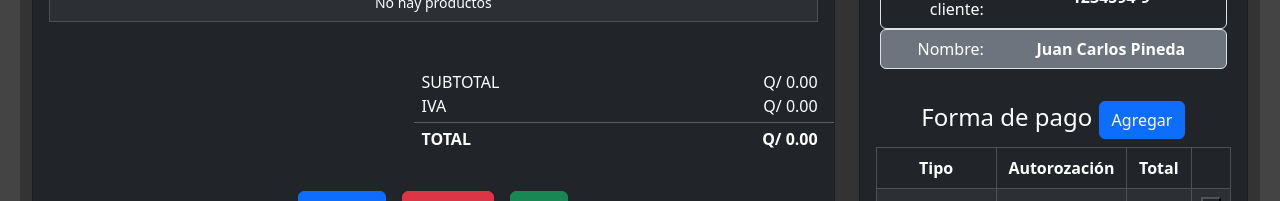
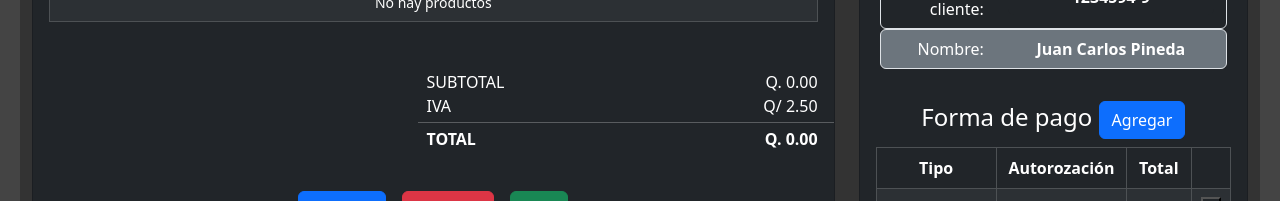
Before and after one commit to arnoldoma/punto-de-venta, a React (Create React App) app: page / in a window 1280 px wide. Shown: the part 333-534 px from the top of the page. Built offline with nearby package versions, Linux system fonts and the light colour scheme.

Commit message:
Change Input in table details

```diff
--- a/src/components/CardProducts.js
+++ b/src/components/CardProducts.js
@@ -39,13 +39,13 @@ const CardProducts = () => {
   useEffect(() => {
     setFocus(true)
   }, [])
+
   const filteredProducts = productos.filter((product) =>
     product.nombre.toLowerCase().includes(filter.toLowerCase()),
   );
 
   // Load editIndex
   useEffect(() => {
-    // setEditCantidad(...detalle, { id: editIndex });
     if (editIndex !== null) {
       const editItem = detalle.filter((item) => item.id === editIndex);
       setEditCantidad(editItem[0].cantidad);
@@ -59,20 +59,18 @@ const CardProducts = () => {
   }, [editIndex, detalle]);
 
   useEffect(() => {
-    // console.log(`antes ${editIndexAdd}`);
-    // setEditCantidad(...detalle, { id: editIndexAdd });
     if (editIndexAdd !== null) {
-      console.log(`despues ${editIndexAdd}`);
       const editItem = detalle.filter((item) => item.id === editIndexAdd);
-      if (editIndexAdd !== editItem[0].id) {
-        return console.log("No coincide");
+      if (editItem.length > 0 && (editIndexAdd !== editItem[0].id)) {
+        return
       } else {
-        console.log(`Coincide ${editItem[0].id}`);
+        if (editItem.length > 0) {
+          let cant = Number(editItem[0].cantidad) + 1;
+          setEditCantidad(cant);
+          setEditPrecio(editItem[0].precio);
+          setEditTotal((cant) * editItem[0].precio);
+        }
       }
-      let cant = Number(editItem[0].cantidad) + 1;
-      setEditCantidad(cant);
-      setEditPrecio(editItem[0].precio);
-      setEditTotal((cant) * editItem[0].precio);
     }
   }, [editIndexAdd, detalle]);
 
@@ -80,15 +78,12 @@ const CardProducts = () => {
   const startEditionChange = (index) => {
     setEditIndex(index);
   }
-  // Index edition
+  // Index Add if exist
   const startEditionSelect = (index) => {
     const editItem = detalle.filter((item) => item.id === index);
     if (editItem.length > 0) {
-      console.log("lo encontro");
-      console.log(editItem);
       setEditIndexAdd(index);
     }
-    // console.log(editItem);
     return
   }
 
@@ -111,24 +106,15 @@ const CardProducts = () => {
     const nuevoDetalle = detalle.map((item) => (item.id === index ? { ...item, cantidad: editCantidad, precio: editPrecio, total: editTotal } : item));
     setDetalle(nuevoDetalle);
     setEditIndex(null);
-    // setEditIndexAdd(null);
-    // setEditCantidad("");
-    // setEditPrecio("");
-    // setEditTotal("");
+    setEditCantidad("");
+    setEditPrecio("");
+    setEditTotal("");
   }
 
   const saveChangeSelect = (index) => {
-    console.log(editIndexAdd);
-    console.log(editCantidad);
-    console.log(editPrecio);
-    console.log(editTotal);
-
-    console.log( index );
-    console.log( editIndexAdd );
     if (index === editIndexAdd) {
       const nuevoDetalle = detalle.map((item) => (item.id === index ? { ...item, cantidad: editCantidad, precio: editPrecio, total: editTotal } : item));
       setDetalle(nuevoDetalle);
-      console.log(nuevoDetalle);
       setEditIndexAdd(null);
       setEditCantidad("");
       setEditPrecio("");
@@ -137,6 +123,9 @@ const CardProducts = () => {
   }
 
   const deleteItemProduct = (id) => {
+    if (!id) {
+      return
+    }
     const newDetails = detalle.filter((item) => item.id !== id)
     setDetalle(newDetails);
   }
@@ -164,10 +153,8 @@ const CardProducts = () => {
         setEditTotal("");
         setImage("");
         setDetalle([newItem, ...detalle]);
-        console.log(`Agregado ${id}`);
-      } else {
-        return
       }
+      return
     }
   }
 
@@ -190,10 +177,10 @@ const CardProducts = () => {
     window.clearTimeout(time);
     time = window.setTimeout(() => {
       if (cliks.length > 1 && (cliks[cliks.length - 1] - cliks[cliks.length - 2]) < 500) {
-        // Guarda los un nuevo detalle
         if (id === "") {
           return
         }
+
         if (id) {
           handleOnSubmitProduct(id);
           saveChangeSelect(id);
@@ -202,8 +189,8 @@ const CardProducts = () => {
         }
       }
     }, 500)
-    // Setea los valores si ya se encuetra en el detalle
-    if (cliks.length===1) {
+    if (cliks.length === 1) {
+      // Setea los valores si ya se encuetra en el detalle
       startEditionSelect(id)
     }
   }
@@ -328,6 +315,10 @@ const CardProducts = () => {
                                 startEditionSelect(null)
                               }}
 
+                              onKeyUp={(e) => {
+                                imageSelected(e.target.value);
+                                startEditionSelect(e.target.value)
+                              }}
                               onKeyDown={(e) => {
                                 if (e.target.value === "") {
                                   return
@@ -420,7 +411,7 @@ const CardProducts = () => {
                                     <input type="text"
                                       className="bg-dark-lite text-white border-0 rounded text-center"
                                       name="inputTotal"
-                                      value={editIndex === item.id ? editTotal : item.total}
+                                      value={editIndex === item.id ? parseFloat(editTotal).toFixed(2) : parseFloat(item.total).toFixed(2)}
                                       onChange={changeManageTotal}
                                       onFocus={() => startEditionChange(item.id)}
                                       onBlur={() => saveChange(item.id)}
@@ -452,16 +443,29 @@ const CardProducts = () => {
                               <div className="row">
                                 <div className="col-12 col-md-12 d-flex justify-content-between">
                                   <span>SUBTOTAL</span>
-                                  <span className="float-right" id="resumen_subtotal">Q/ 0.00</span>
+                                  <span className="float-right" id="resumen_subtotal">Q. {parseFloat(detalle.reduce((prod, index) => prod + index.total, 0)).toFixed(2)}</span>
                                 </div>
                                 <div className="col-12 col-md-12 d-flex justify-content-between">
                                   <span>IVA</span>
-                                  <span className="float-right" id="resumen_total_igv">Q/ 0.00</span>
+                                  <span className="float-right" id="resumen_total_igv">
+                                    {/* <div className="m-0 p-0">
+                                    <input type="text"
+                                      className="bg-dark-lite text-white border-0 text-end rounded"
+                                      name="inputTotal"
+                                      // value={editIndex === item.id ? parseFloat(editTotal).toFixed(2) : parseFloat(item.total).toFixed(2)}
+                                      // onChange={changeManageTotal}
+                                      // onFocus={() => startEditionChange(item.id)}
+                                      // onBlur={() => saveChange(item.id)}
+                                      // disabled={true}
+                                      style={{ width: "70px" }} />
+                                  </div> */}
+                                    Q/ 2.50
+                                  </span>
                                 </div>
                                 <hr className="m-1" />
                                 <div className="col-12 col-md-12 d-flex justify-content-between fw-bold">
                                   <span>TOTAL</span>
-                                  <span className="float-right " id="resumen_total_venta">Q/ 0.00</span>
+                                  <span className="float-right " id="resumen_total_venta">Q. {parseFloat(detalle.reduce((prod, index) => prod + index.total, 0)).toFixed(2)}</span>
                                 </div>
                               </div>
                             </div>
```
